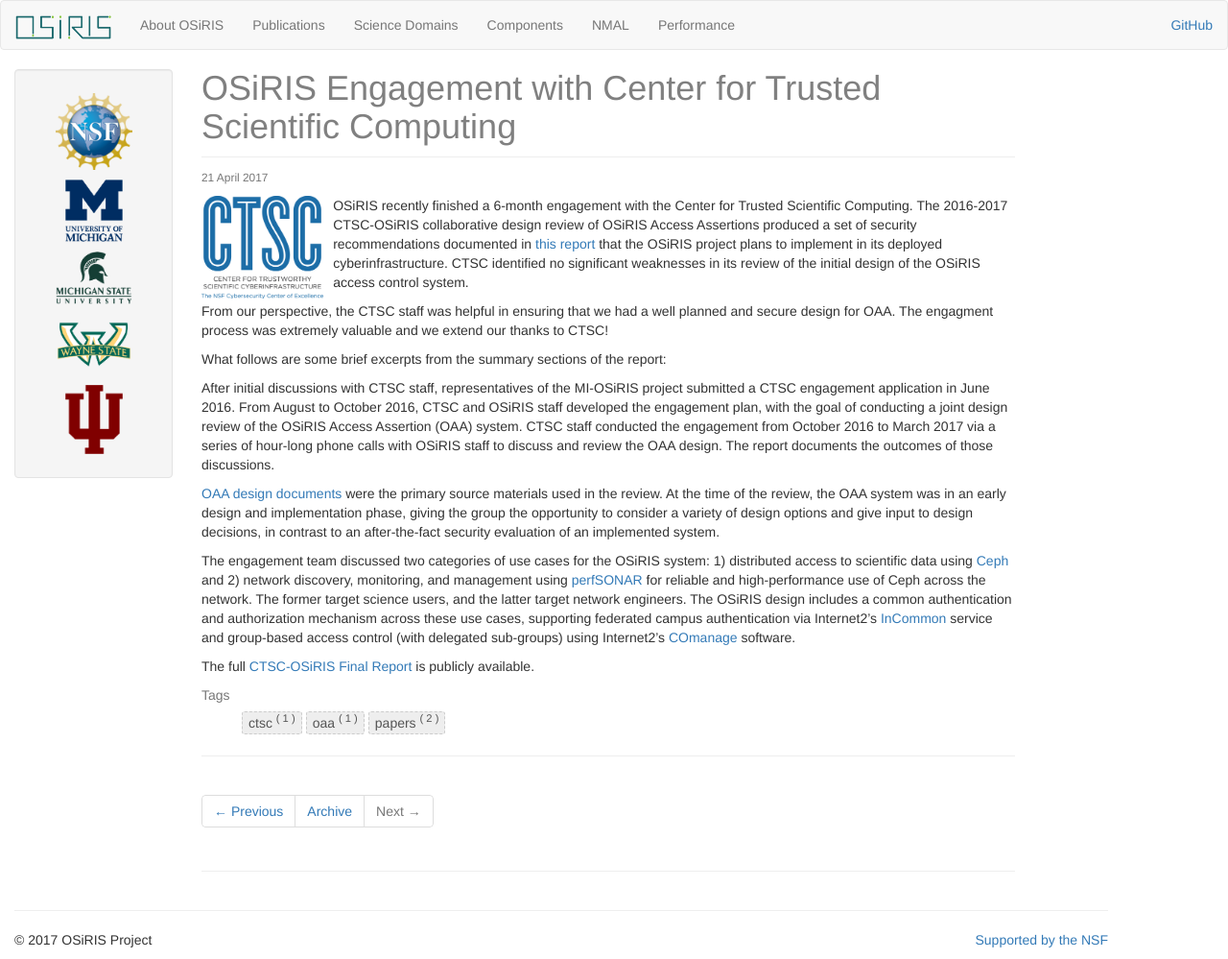
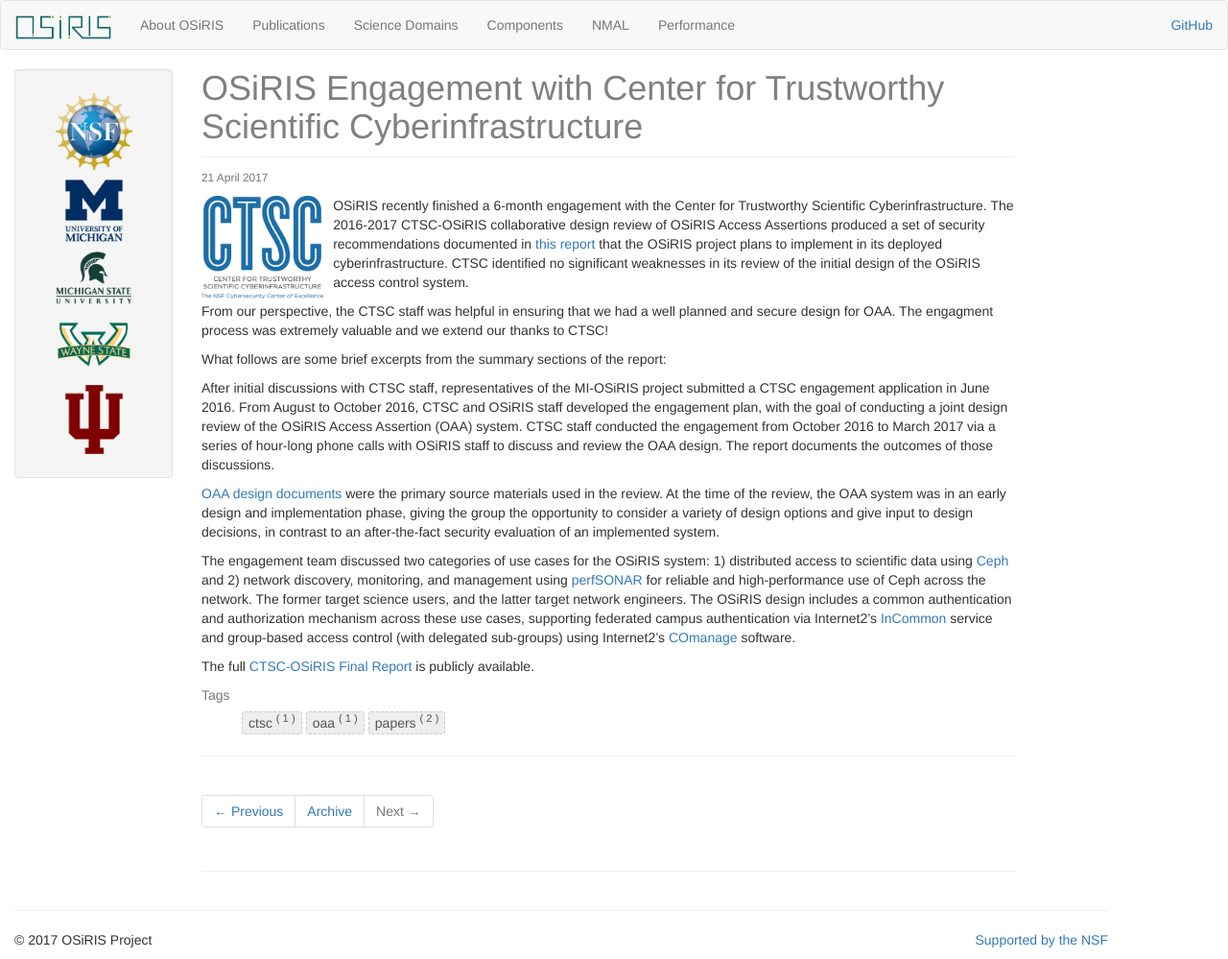
Before and after one commit to MI-OSiRIS/mi-osiris.github.io, a Jekyll site: the page built from _posts/2017-04-21-ctsc-engagement.md, in a window 1280 px wide. Shown: the whole page at 96% size. Built offline with Jekyll 4.4.1, drawn with Linux system fonts in a browser that asks for light colours.

Commit message:
Correct CTSC name

```diff
--- a/_posts/2017-04-21-ctsc-engagement.md
+++ b/_posts/2017-04-21-ctsc-engagement.md
@@ -1,14 +1,14 @@
 ---
 layout: post
 category : article
-title: "OSiRIS Engagement with Center for Trusted Scientific Computing"
+title: "OSiRIS Engagement with Center for Trustworthy Scientific Cyberinfrastructure"
 tags : [ ctsc, oaa, papers ]
 ---
 {% include JB/setup %}
 
 <a href="https://scholarworks.iu.edu/dspace/handle/2022/21307"><img src="{{IMAGE_PATH}}/logos/ctsc_logo.png" alt="CTSC Logo" class="lf" style="width: 15%"></a>
 
-OSiRIS recently finished a 6-month engagement with the Center for Trusted Scientific Computing.  The 2016-2017 CTSC-OSiRIS collaborative design review of OSiRIS Access Assertions produced a set of security recommendations documented in <a href="https://scholarworks.iu.edu/dspace/handle/2022/21307">this report</a> that the OSiRIS project plans to implement in its deployed cyberinfrastructure. CTSC identified no significant weaknesses in its review of the initial design of the OSiRIS access control system.
+OSiRIS recently finished a 6-month engagement with the Center for Trustworthy Scientific Cyberinfrastructure.  The 2016-2017 CTSC-OSiRIS collaborative design review of OSiRIS Access Assertions produced a set of security recommendations documented in <a href="https://scholarworks.iu.edu/dspace/handle/2022/21307">this report</a> that the OSiRIS project plans to implement in its deployed cyberinfrastructure. CTSC identified no significant weaknesses in its review of the initial design of the OSiRIS access control system.
 
 From our perspective, the CTSC staff was helpful in ensuring that we had a well planned and secure design for OAA.  The engagment process was extremely valuable and we extend our thanks to CTSC!
 
```
Also changed, not shown: publications.md (+1 -1 lines).
